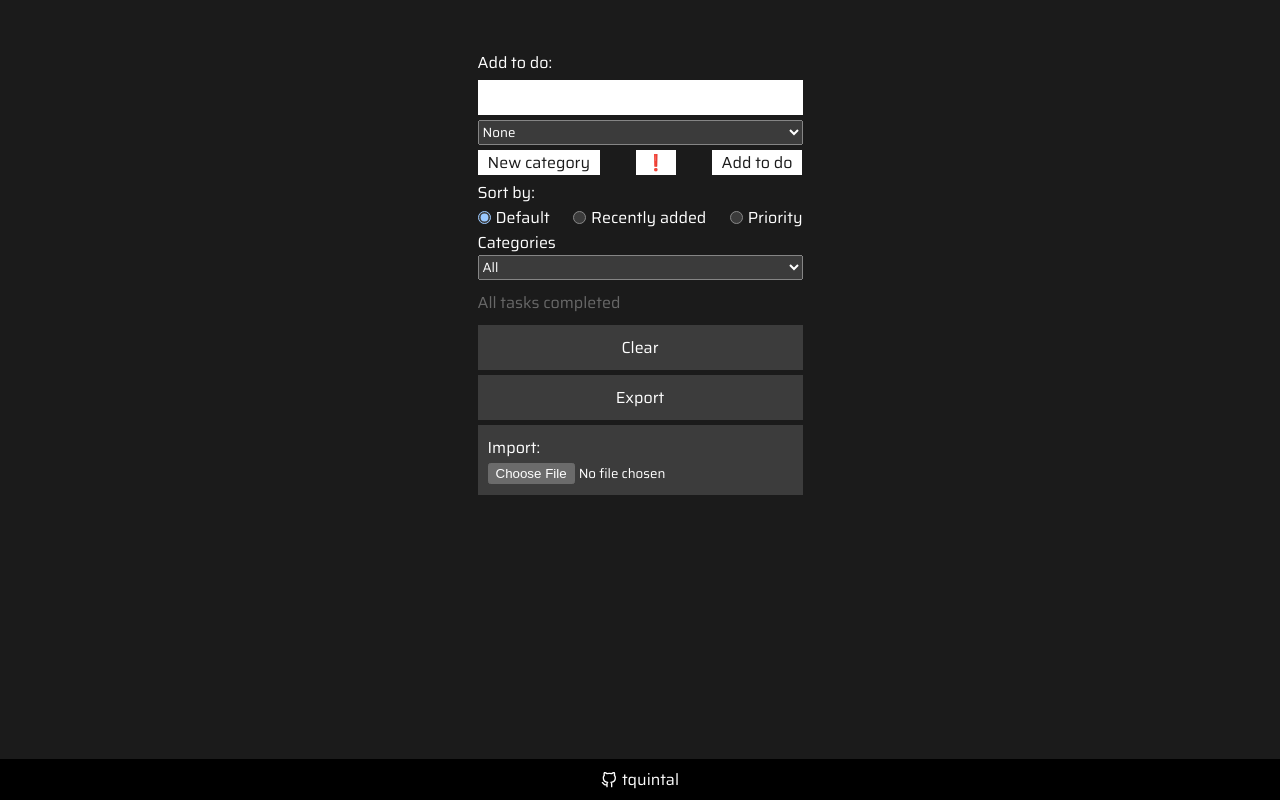
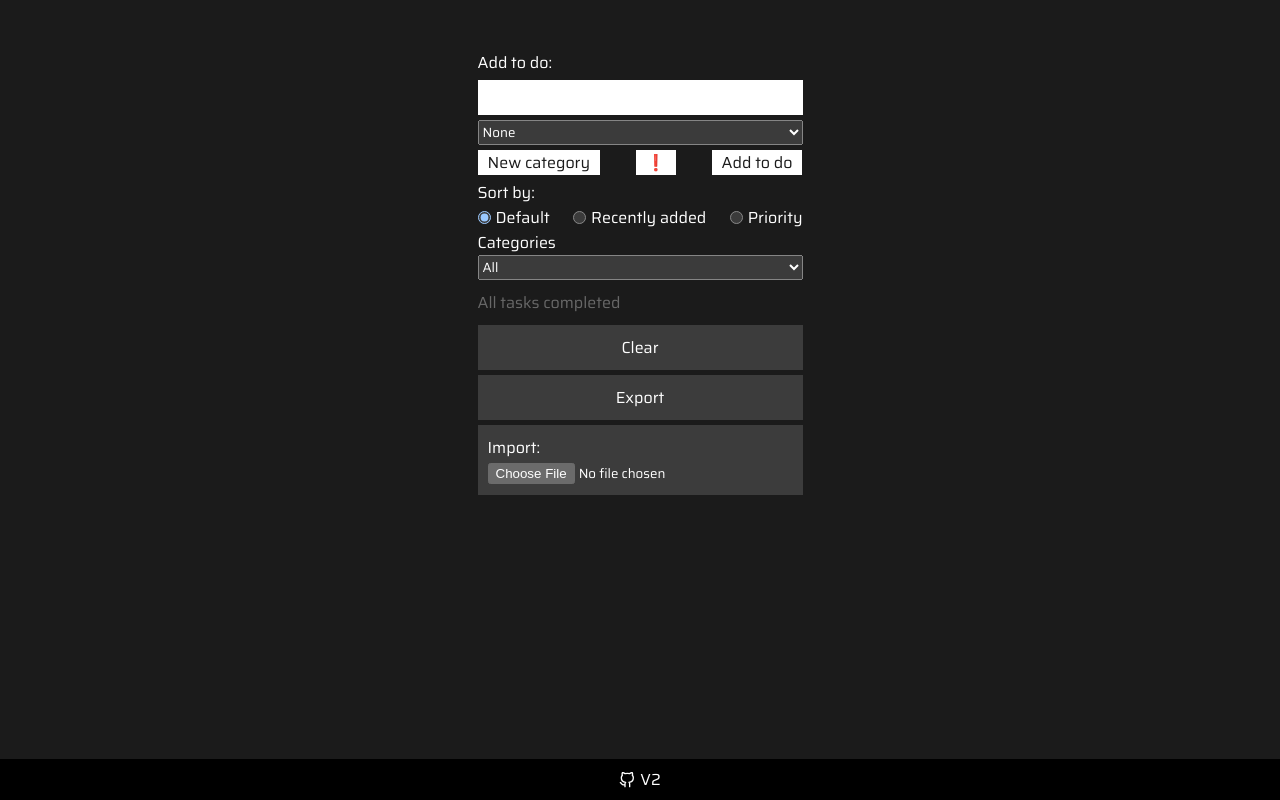
Before and after one commit to tquintal/to-do-app-v1, a React (Create React App) app: page / in a window 1280 px wide. Built offline with nearby package versions, Linux system fonts and the light colour scheme.

Commit message:
footer update

```diff
--- a/src/components/Footer/Footer.js
+++ b/src/components/Footer/Footer.js
@@ -4,7 +4,7 @@ import { FiGithub } from 'react-icons/fi';
 
 function Footer() {
     return (
-        <a href='https://github.com/tquintal/' target='_blank' rel='noreferrer' className={classes['footer']}><FiGithub /> tquintal</a>
+        <a href='https://to-do-app-tquintal.vercel.app/' target='_blank' rel='noreferrer' className={classes['footer']}><FiGithub /> V2</a>
     );
 };
 
```
